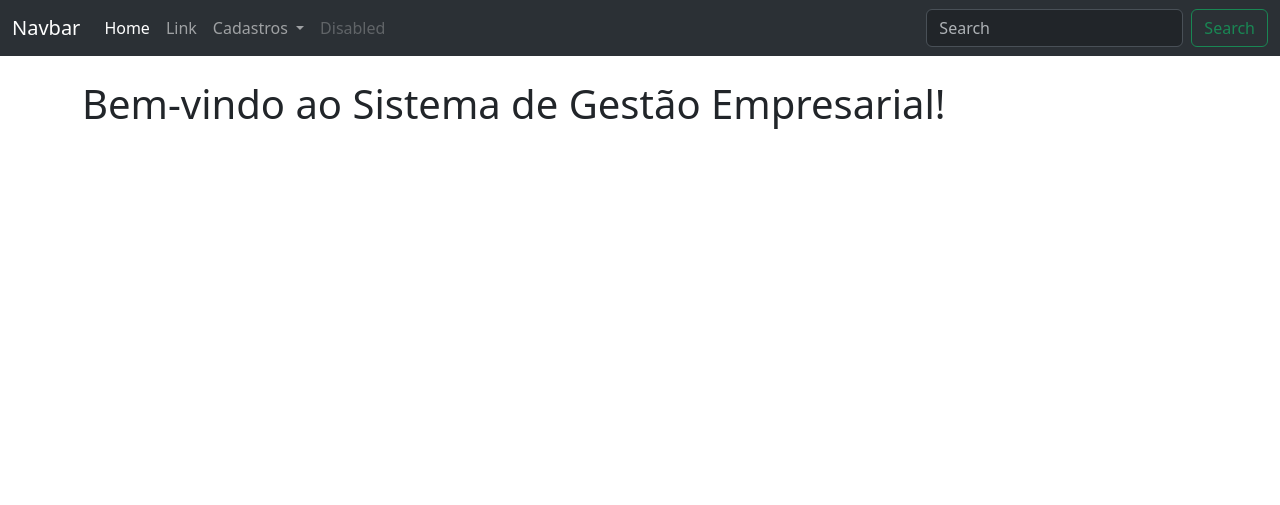
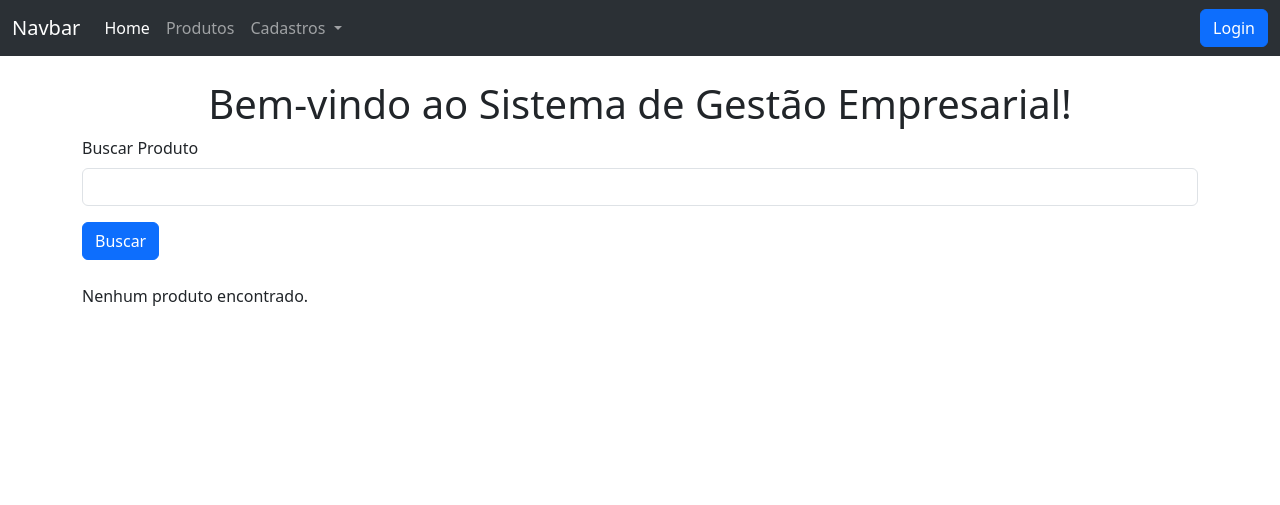
Before and after one commit to VitorDPL/sistema_gestao_empresarial, a Flask app: page / in a window 1280 px wide. Shown: the top 505 px of the page. Run offline with Flask 3, Linux system fonts and the light colour scheme.

Commit message:
Criação de rotas get e post

```diff
--- a/projeto/routes.py
+++ b/projeto/routes.py
@@ -1,16 +1,25 @@
 from projeto import app, db
-from flask import request, jsonify, render_template, redirect, url_for, flash
+from flask import request, jsonify, render_template, redirect, url_for, flash, abort
 from projeto.models import *
+from flask_login import login_user, logout_user, login_required, current_user
+from functools import wraps
+
+def admin_required(f):
+    @wraps(f)
+    def decorated_function(*args, **kwargs):
+        if not current_user.is_authenticated or current_user.papel != 'admin':
+            abort(403)  # Forbidden
+        return f(*args, **kwargs)
+    return decorated_function
 
 @app.route('/')
 def home():
     return render_template('index.html')
 
-
 # login/ criação de usuário
 @app.route('/fazer_login')
 def fazer_login():
-    return render_template('fazer_login.html')
+    return render_template('usuarios/fazer_login.html')
 
 @app.route('/login', methods=['POST'])
 def login():
@@ -18,10 +27,18 @@ def login():
     senha = request.form['senha']
     user = Usuario.query.filter_by(email=email).first()
     if user and user.senha == senha:
+        login_user(user)
         flash(f'Bem-Vindo ao nosso sistema de gerenciamento, {user.nome}', 'success')
         return redirect(url_for('home'))
     flash('Credenciais inválidas', 'danger')
-    return redirect(url_for('fazer_login'))
+    return redirect(url_for('usuarios/fazer_login'))
+
+@app.route('/logout')
+@login_required
+def logout():
+    logout_user()
+    flash('Você saiu da sua conta.', 'success')
+    return redirect(url_for('home'))
 
 @app.route('/cadastrar_usuario', methods=['POST'])
 def cadastrar_usuario():
@@ -41,16 +58,22 @@ def cadastrar_usuario():
 
 # alterações
 @app.route('/alterar_usuario', methods=['GET'])
+@login_required
+@admin_required
 def alterar_usuario():
     usuarios = Usuario.query.all()
     return render_template('usuarios/alterar_usuario.html', usuarios=usuarios)
 
 @app.route('/alterar_usuario/<int:id>', methods=['GET'])
+@login_required
+@admin_required
 def alterar_usuario_id(id):
     usuario = Usuario.query.get(id)
     return render_template('usuarios/alterar_usuario_id.html', usuario=usuario)
 
 @app.route('/atualizar_usuario/<int:id>', methods=['POST'])
+@login_required
+@admin_required
 def atualizar_usuario(id):
     usuario = Usuario.query.get(id)
     usuario.nome = request.form['nome']
@@ -59,3 +82,69 @@ def atualizar_usuario(id):
     db.session.commit()
     flash(f'Usuário {usuario.nome} atualizado com sucesso!', 'success')
     return redirect(url_for('alterar_usuario'))
+
+@app.errorhandler(403)
+def forbidden(e):
+    return render_template('403.html'), 403
+
+# criaçao de clientes
+@app.route('/cadastrar_cliente')
+@login_required
+def template_cadastrar_cliente():
+    return render_template('cadastros/cadastrar_clientes.html')
+
+@app.route('/fazer_cadastro_de_clientes', methods=['POST'])
+@login_required
+def cadastrar_cliente():
+    nome = request.form['nome']
+    email = request.form['email']
+    telefone = request.form['telefone']
+    endereco = request.form['endereco']
+    cidade = request.form['cidade']
+    estado = request.form['estado']
+    cep = request.form['cep']
+    new_cliente = Cliente(nome=nome, email=email, telefone=telefone, endereco=endereco, cidade=cidade, estado=estado, cep=cep)
+    db.session.add(new_cliente)
+    db.session.commit()
+    flash(f'Cliente {new_cliente.nome} cadastrado com sucesso!', 'success')
+    return redirect(url_for('home'))
+
+# cadastro de produtos
+@app.route('/cadastrar_produto')
+@login_required
+def template_cadastrar_produto():
+    categorias = Categoria.query.all()
+    return render_template('cadastros/cadastrar_produtos.html', categorias=categorias)
+
+@app.route('/cadastrar_produto', methods=['GET', 'POST'])
+@login_required
+def cadastrar_produto():
+    if request.method == 'POST':
+        nome = request.form['nome']
+        preco = request.form['preco']
+        quantidade = request.form['quantidade']
+        categoria_id = request.form['categoria_id']
+        new_produto = Produto(nome=nome, preco=preco, quantidade=quantidade, categoria_id=categoria_id)
+        db.session.add(new_produto)
+        db.session.commit()
+        flash(f'Produto {new_produto.nome} cadastrado com sucesso!', 'success')
+        return redirect(url_for('cadastrar_produto'))
+    return render_template('cadastrar_produto.html')
+
+@app.route('/cadastrar_categoria', methods=['POST'])
+@login_required
+def cadastrar_categoria():
+    nome = request.form['nome']
+    new_categoria = Categoria(nome=nome)
+    db.session.add(new_categoria)
+    db.session.commit()
+    flash(f'Categoria {new_categoria.nome} cadastrada com sucesso!', 'success')
+    print("-------------------")
+    return redirect(url_for('cadastrar_produto'))
+
+@app.route('/buscar_produto', methods=['POST'])
+@login_required
+def buscar_produto():
+    nome = request.form.get('nome')
+    produto = Produto.query.filter(Produto.nome.like(f'%{nome}%')).first()
+    return render_template('index.html', produto=produto)
--- a/projeto/templates/base.html
+++ b/projeto/templates/base.html
@@ -9,7 +9,7 @@
     <script src="https://cdn.jsdelivr.net/npm/bootstrap@5.3.3/dist/js/bootstrap.bundle.min.js" integrity="sha384-YvpcrYf0tY3lHB60NNkmXc5s9fDVZLESaAA55NDzOxhy9GkcIdslK1eN7N6jIeHz" crossorigin="anonymous"></script>
 </head>
 <body>
-    {% include 'navbar.html' %}
+    {% include 'componentes/navbar.html' %}
 
     {% with messages = get_flashed_messages(with_categories=true) %}
         {% if messages %}
@@ -25,11 +25,9 @@
     {% endwith %}
 
     <div class="container my-4">
-        {% block content %}
-        {% endblock %}
+        {% block content %}{% endblock %}
     </div>
 
-    {% include 'footer.html' %}
-
+    {% include 'componentes/footer.html' %}
 </body>
 </html>
--- a/projeto/templates/navbar.html
+++ b/projeto/templates/componentes/navbar.html
@@ -10,28 +10,36 @@
                     <a class="nav-link active" aria-current="page" href="{{ url_for('home') }}">Home</a>
                 </li>
                 <li class="nav-item">
-                    <a class="nav-link" href="#">Link</a>
+                    <a class="nav-link" href="#">Produtos</a>
                 </li>
                 <li class="nav-item dropdown">
                     <a class="nav-link dropdown-toggle" href="#" role="button" data-bs-toggle="dropdown" aria-expanded="false">
                         Cadastros
                     </a>
                     <ul class="dropdown-menu">
-                        <li><a class="dropdown-item" href="{{ url_for('fazer_login') }}">Usuário</a></li>
-                        <li><a class="dropdown-item" href="#">Produto</a></li>
+                        <li><a class="dropdown-item" href="{{ url_for('template_cadastrar_cliente')}}">Cliente</a></li>
+                        <li><a class="dropdown-item" href="{{ url_for('fazer_login') }}">Funcionário/ Administrador</a></li>
+                        <li><hr class="dropdown-divider"></li>
+                        <li><a class="dropdown-item" href="{{ url_for('template_cadastrar_produto')}}">Produto</a></li>
                         <li><hr class="dropdown-divider"></li>
                         <li><a class="dropdown-item" href="{{ url_for('alterar_usuario') }}">Alterar Informações de usuários</a></li>
                         <li><a class="dropdown-item" href="#">Alterar Informações de produtos</a></li>
                     </ul>
                 </li>
-                <li class="nav-item">
-                    <a class="nav-link disabled" aria-disabled="true">Disabled</a>
-                </li>
             </ul>
-            <form class="d-flex" role="search">
+            <!-- <form class="d-flex me-3" role="search">
                 <input class="form-control me-2" type="search" placeholder="Search" aria-label="Search">
                 <button class="btn btn-outline-success" type="submit">Search</button>
-            </form>
+            </form> -->
+            <div class="d-flex align-items-center">
+                {% if current_user.is_authenticated %}
+                    <span class="navbar-text me-3">Bem-vindo, {{ current_user.nome }}!</span>
+                    <a href="{{ url_for('logout') }}" class="btn btn-secondary">Logout</a>
+                {% else %}
+                    <a href="{{ url_for('fazer_login') }}" class="btn btn-primary">Login</a>
+                {% endif %}
+            </div>
+
         </div>
     </div>
 </nav>
--- a/projeto/templates/index.html
+++ b/projeto/templates/index.html
@@ -4,6 +4,28 @@
 
 {% block content %}
 
-    <h1>Bem-vindo ao Sistema de Gestão Empresarial!</h1>
+    <center>
+        <h1>Bem-vindo ao Sistema de Gestão Empresarial!</h1>
+    </center>
+
+    <form method="POST" action="{{ url_for('buscar_produto') }}">
+        <div class="mb-3">
+          <label for="inputNomeProduto" class="form-label">Buscar Produto</label>
+          <input type="text" class="form-control" id="inputNomeProduto" name="nome" aria-describedby="nomeHelp">
+        </div>
+        <button type="submit" class="btn btn-primary">Buscar</button>
+    </form>
+
+    {% if produto %}
+        <div class="mt-4">
+            <h2>Produto Encontrado:</h2>
+            <p><strong>Nome:</strong> {{ produto.nome }}</p>
+            <p><strong>Preço:</strong> {{ produto.preco }}</p>
+            <p><strong>Quantidade:</strong> {{ produto.quantidade }}</p>
+            <p><strong>Categoria ID:</strong> {{ produto.categoria_id }}</p>
+        </div>
+    {% else %}
+        <p class="mt-4">Nenhum produto encontrado.</p>
+    {% endif %}
 
 {% endblock %}
--- a/projeto/templates/fazer_login.html
+++ b/projeto/templates/usuarios/fazer_login.html
@@ -45,8 +45,8 @@
                 <div class="mb-3">
                     <label for="papel" class="form-label">Papel</label>
                     <select class="form-control" id="papel" name="papel">
-                        <option value="cliente">Cliente</option>
                         <option value="admin">Admin</option>
+                        <option value="funcionario">Funcionario</option>
                     </select>
                 </div>
                 <button type="submit" class="btn btn-primary w-100">Cadastrar</button>
```
Also changed, not shown: projeto/__init__.py (+10 -1 lines), projeto/models.py (+30 -2 lines), projeto/templates/403.html (added, +15 -0 lines), projeto/templates/cadastros/cadastrar_clientes.html (added, +77 -0 lines), projeto/templates/cadastros/cadastrar_produtos.html (added, +67 -0 lines), instance/db.sqlite (deleted), instance/db_ge.sqlite (added), projeto/templates/componentes/footer.html (renamed from projeto/templates/footer.html).
